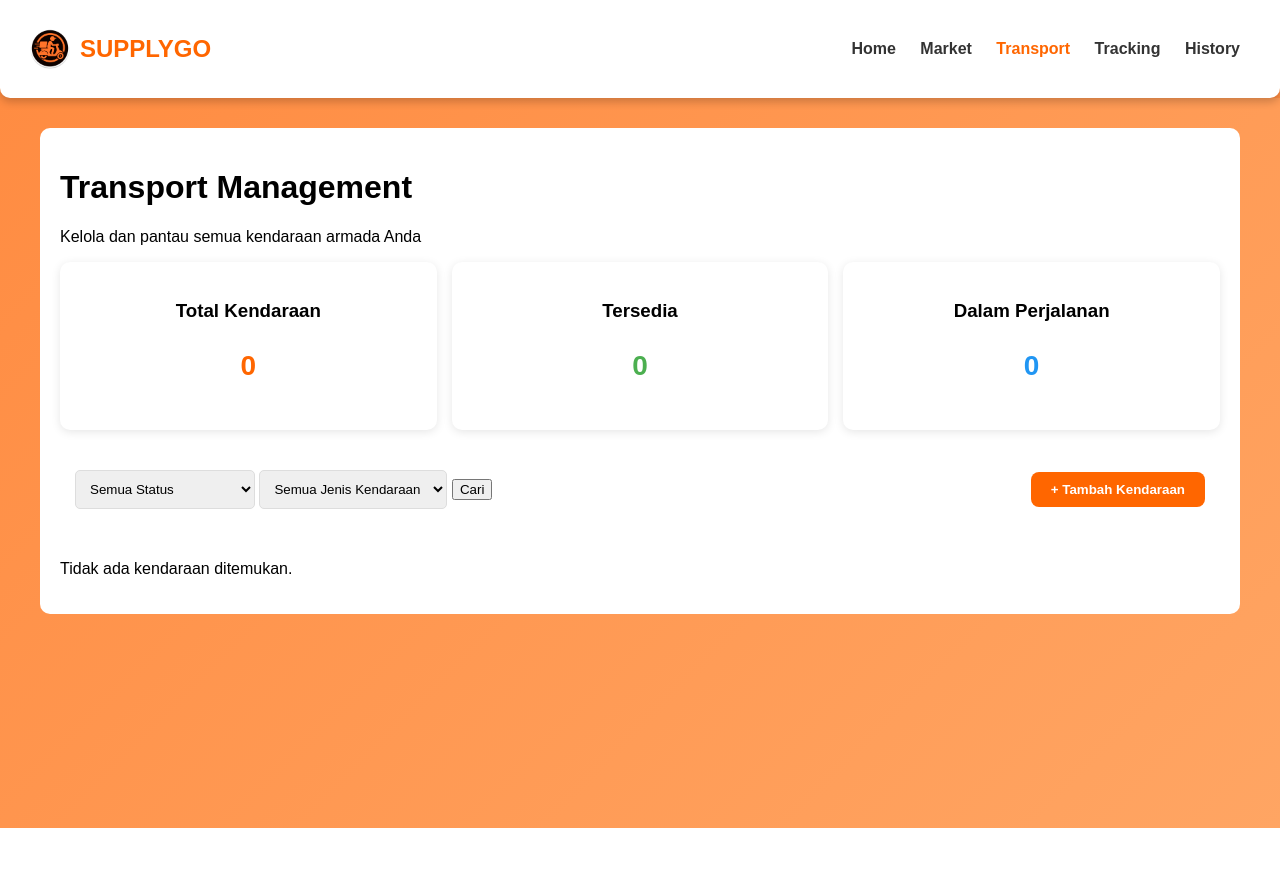
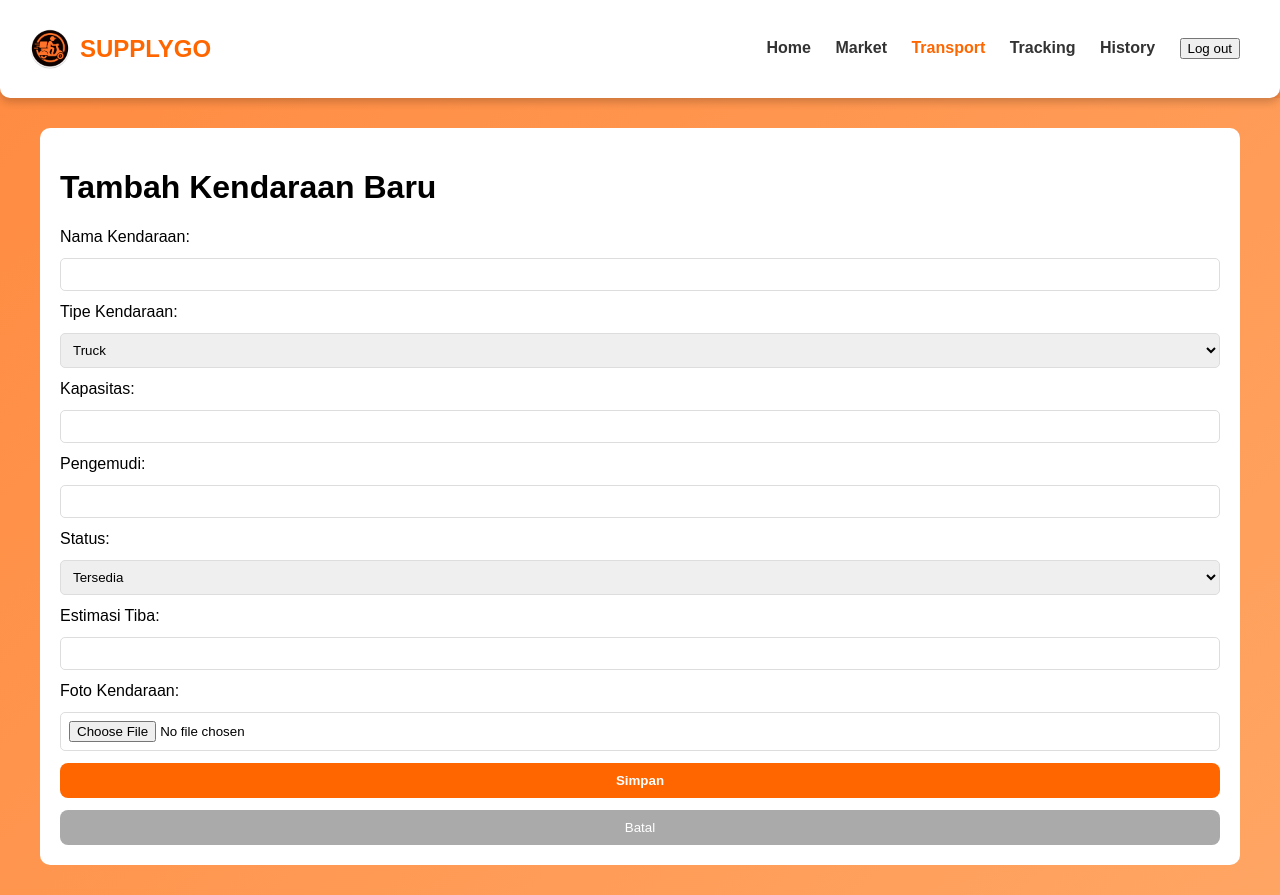
Before and after one commit to laylaksmn/supplygo, a PHP site: page /transport.php in a window 1280 px wide. Before the commit the page ends 828 px from the top, so only its background shows below. Run offline with PHP 8.4, Linux system fonts and the light colour scheme; data that the repository does not hold is empty.

Commit message:
Update transport(tambah nav).php

```diff
--- a/transport.php
+++ b/transport.php
@@ -1,35 +1,36 @@
 <?php
 include 'conn.php';
 
-// --- Filter ---
-$filterStatus = isset($_GET['status']) ? $_GET['status'] : '';
-$filterType = isset($_GET['type']) ? $_GET['type'] : '';
+if ($_SERVER['REQUEST_METHOD'] == 'POST') {
+    $name = $_POST['name'];
+    $type = $_POST['type'];
+    $capacity = $_POST['capacity'];
+    $driver = $_POST['driver'];
+    $status = $_POST['status'];
+    $estimation = $_POST['estimation'];
 
-$query = "SELECT * FROM kendaraan WHERE 1";
-if ($filterStatus != '') {
-    $query .= " AND status='$filterStatus'";
+    // upload gambar
+    $targetDir = "uploads/";
+    if (!file_exists($targetDir)) mkdir($targetDir, 0777, true);
+    $targetFile = $targetDir . basename($_FILES["kendaraan_image"]["name"]);
+    move_uploaded_file($_FILES["kendaraan_image"]["tmp_name"], $targetFile);
+
+    $query = "INSERT INTO kendaraan (name, type, capacity, driver, status, estimation, kendaraan_image_path)
+              VALUES ('$name', '$type', '$capacity', '$driver', '$status', '$estimation', '$targetFile')";
+    if ($mysqli->query($query)) {
+        header("Location: transport.php");
+        exit();
+    } else {
+        echo "Gagal menyimpan data: " . $mysqli->error;
     }
-if ($filterType != '') {
-    $query .= " AND type='$filterType'";
 }
-$query .= " ORDER BY kendaraan_id DESC";
+?>
 
-$kendaraanResult = $mysqli->query($query);
-
-// Statistik
-$totalKendaraan = $mysqli->query("SELECT COUNT(*) AS total FROM kendaraan")->fetch_assoc()['total'];
-$tersedia = $mysqli->query("SELECT COUNT(*) AS total FROM kendaraan WHERE status='Tersedia'")->fetch_assoc()['total'];
-$dalamPerjalanan = $mysqli->query("SELECT COUNT(*) AS total FROM kendaraan WHERE status='Dalam Perjalanan'")->fetch_assoc()['total'];
-
-// Ambil tipe kendaraan unik
-$tipeResult = $mysqli->query("SELECT DISTINCT type FROM kendaraan");
-?>
 <!DOCTYPE html>
 <html lang="id">
 <head>
     <meta charset="UTF-8">
-  <meta name="viewport" content="width=device-width, initial-scale=1.0">
-  <title>Transport Management - SUPPLYGO</title>
+    <title>Tambah Kendaraan - SUPPLYGO</title>
     <link rel="stylesheet" href="transport.css">
 </head>
 <body>
@@ -45,81 +46,46 @@ $tipeResult = $mysqli->query("SELECT DISTINCT type FROM kendaraan");
         <a href="transport.php" class="active">Transport</a>
         <a href="tracking.php">Tracking</a>
         <a href="history.php">History</a>
+        <a href="logout.php" class="logout"><button>Log out</button></a>
       </nav>
     </div>
   </header>
 
 <main>
     <div class="content-wrapper">
-      <div class="page-header">
-        <h1>Transport Management</h1>
-        <p>Kelola dan pantau semua kendaraan armada Anda</p>
-      </div>
+        <h1>Tambah Kendaraan Baru</h1>
+        <form action="" method="POST" enctype="multipart/form-data" class="form-add">
+            <label>Nama Kendaraan:</label>
+            <input type="text" name="name" required>
 
-      <div class="stats-container">
-        <div class="stat-card">
-          <h3>Total Kendaraan</h3>
-          <p class="stat-number orange"><?php echo $totalKendaraan; ?></p>
-        </div>
-        <div class="stat-card">
-          <h3>Tersedia</h3>
-          <p class="stat-number green"><?php echo $tersedia; ?></p>
-        </div>
-        <div class="stat-card">
-          <h3>Dalam Perjalanan</h3>
-          <p class="stat-number blue"><?php echo $dalamPerjalanan; ?></p>
-        </div>
-      </div>
-
-      <form method="GET" class="filter-section">
-        <div class="filters">
-          <select name="status" class="filter-select">
-            <option value="">Semua Status</option>
-            <option value="Tersedia" <?php if($filterStatus=='Tersedia') echo 'selected'; ?>>Tersedia</option>
-            <option value="Dalam Perjalanan" <?php if($filterStatus=='Dalam Perjalanan') echo 'selected'; ?>>Dalam Perjalanan</option>
+            <label>Tipe Kendaraan:</label>
+            <select name="type" required>
+                <option value="Truck">Truck</option>
+                <option value="Van">Van</option>
+                <option value="Pickup">Pickup</option>
             </select>
 
-          <select name="type" class="filter-select">
-            <option value="">Semua Jenis Kendaraan</option>
-            <?php while($row = $tipeResult->fetch_assoc()): ?>
-              <option value="<?php echo $row['type']; ?>" <?php if($filterType==$row['type']) echo 'selected'; ?>>
-                <?php echo $row['type']; ?>
-              </option>
-            <?php endwhile; ?>
+            <label>Kapasitas:</label>
+            <input type="text" name="capacity" required>
+
+            <label>Pengemudi:</label>
+            <input type="text" name="driver">
+
+            <label>Status:</label>
+            <select name="status" required>
+                <option value="Tersedia">Tersedia</option>
+                <option value="Dalam Perjalanan">Dalam Perjalanan</option>
             </select>
 
-          <button type="submit" class="btn-filter">Cari</button>
-        </div>
-        <button type="button" class="btn-add" onclick="window.location.href='tambah_kendaraan.php'">+ Tambah Kendaraan</button>
+            <label>Estimasi Tiba:</label>
+            <input type="text" name="estimation">
+
+            <label>Foto Kendaraan:</label>
+            <input type="file" name="kendaraan_image" accept="image/*">
+
+            <button type="submit" class="btn-save">Simpan</button>
+            <button type="button" class="btn-cancel" onclick="window.location.href='transport.php'">Batal</button>
         </form>
-
-      <div class="vehicle-grid">
-        <?php if ($kendaraanResult->num_rows > 0): ?>
-          <?php while($kendaraan = $kendaraanResult->fetch_assoc()): ?>
-            <div class="vehicle-card">
-              <div class="vehicle-image">
-                <img src="<?php echo $kendaraan['kendaraan_image_path'] ?: 'truck-placeholder.png'; ?>" alt="<?php echo $kendaraan['name']; ?>">
-              </div>
-              <div class="vehicle-info">
-                <div class="vehicle-header">
-                  <h3><?php echo $kendaraan['name']; ?></h3>
-                  <span class="status-badge <?php echo strtolower(str_replace(' ', '-', $kendaraan['status'])); ?>">
-                    <?php echo $kendaraan['status']; ?>
-                  </span>
-                </div>
-                <p class="vehicle-type"><?php echo $kendaraan['type']; ?></p>
-                <div class="vehicle-details">
-                  <div class="detail-row"><span>Kapasitas:</span><span><?php echo $kendaraan['capacity']; ?></span></div>
-                  <div class="detail-row"><span>Pengemudi:</span><span><?php echo $kendaraan['driver'] ?: 'Belum ditentukan'; ?></span></div>
-                  <div class="detail-row"><span>Estimasi Tiba:</span><span><?php echo $kendaraan['estimation'] ?: '-'; ?></span></div>
-                </div>
-              </div>
-            </div>
-          <?php endwhile; ?>
-        <?php else: ?>
-          <p class="no-data">Tidak ada kendaraan ditemukan.</p>
-        <?php endif; ?>
-      </div>
     </div>
 </main>
 </body>
```
Lines whose indentation alone changed are shown as unchanged.
